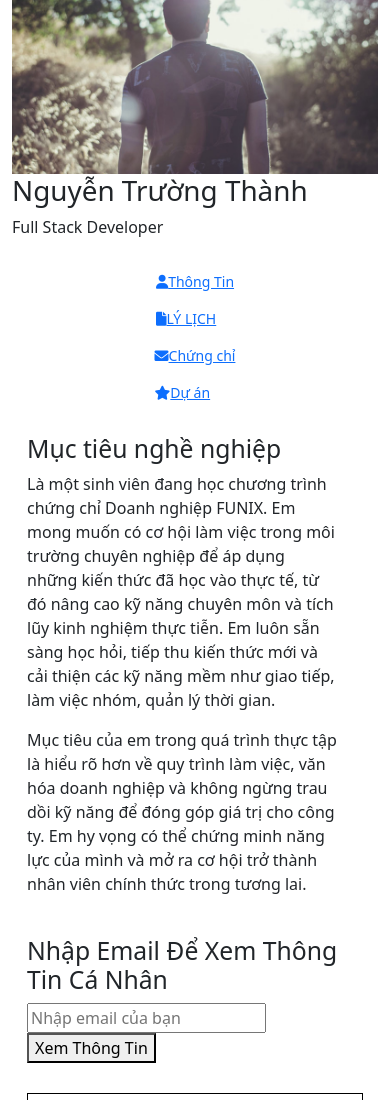
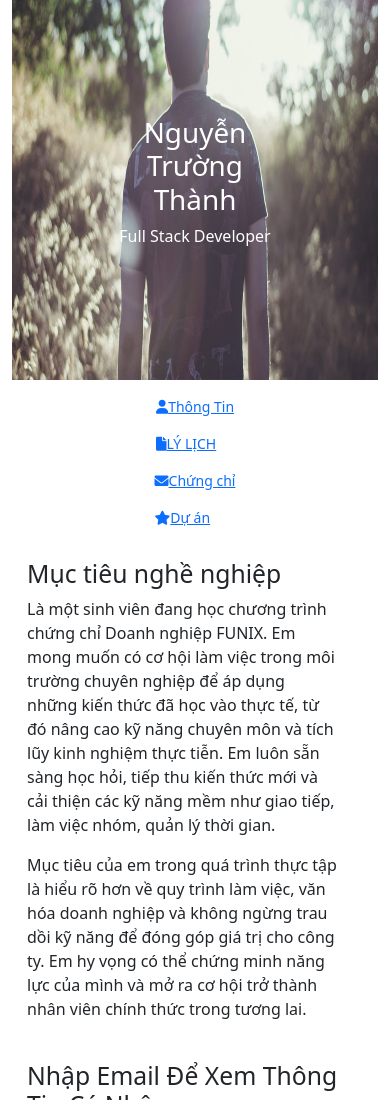
Before and after one commit to thanh12sl/Assignment_03, a plain HTML site: page index.html in a window 390 px wide. Shown: the top 1100 px of the page. Drawn offline with nearby package versions, Linux system fonts and the light colour scheme.

Commit message:
Update mobile.css

```diff
--- a/css/mobile.css
+++ b/css/mobile.css
@@ -31,7 +31,25 @@
 .languages-content.hide {
     display: none;
 }
+.header-container {
+    position: relative;
+    text-align: center;
+    color: white;
+    height: 380px;
+}
 
+.header-container img {
+    width: 100%;
+    height: 100%;
+    position: relative;
+}
+
+.center-text {
+    position: absolute;
+    top: 50%;
+    left: 50%;
+    transform: translate(-50%, -50%);
+}
 .navbar {
     flex-direction: column;
     align-items: center;
```
